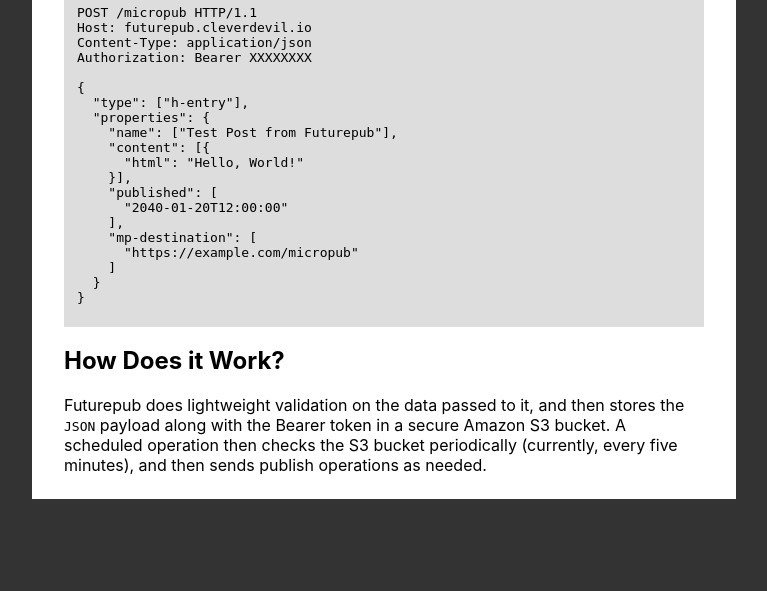
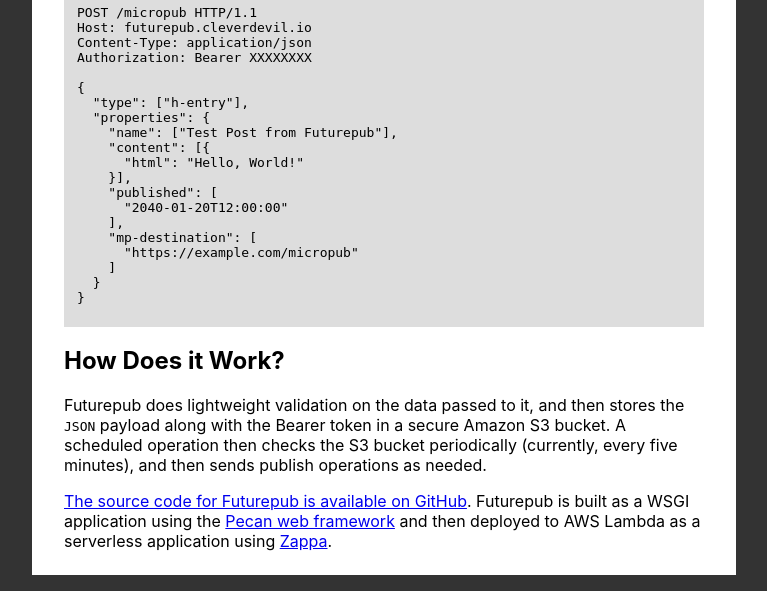
Before and after one commit to cleverdevil/futurepub, a Python web app: template futurepub/templates/index.html in a window 1280 px wide. Shown: the part 601-1192 px from the top of the page, without its empty margins (256-1023 px from the left). Before the commit the page ends 1100 px from the top, so only its background shows below. Run offline with Jinja, Linux system fonts and the light colour scheme; the template is opened without the code that fills it, so the values that code supplies are empty.

Commit message:
Linking to a few things.

```diff
--- a/futurepub/templates/index.html
+++ b/futurepub/templates/index.html
@@ -102,6 +102,13 @@ Authorization: Bearer XXXXXXXX
         S3 bucket periodically (currently, every five minutes), and then
         sends publish operations as needed.
       </p>
+      <p>
+        <a href="https://github.com/cleverdevil/futurepub">The source code
+        for Futurepub is available on GitHub</a>. Futurepub is built as a WSGI
+        application using the <a href="https://github.com/pecan/pecan">Pecan
+        web framework</a> and then deployed to AWS Lambda as a serverless
+        application using <a href="https://zappa.io">Zappa</a>.
+      </p>
     </section>
   </main>
 
```
